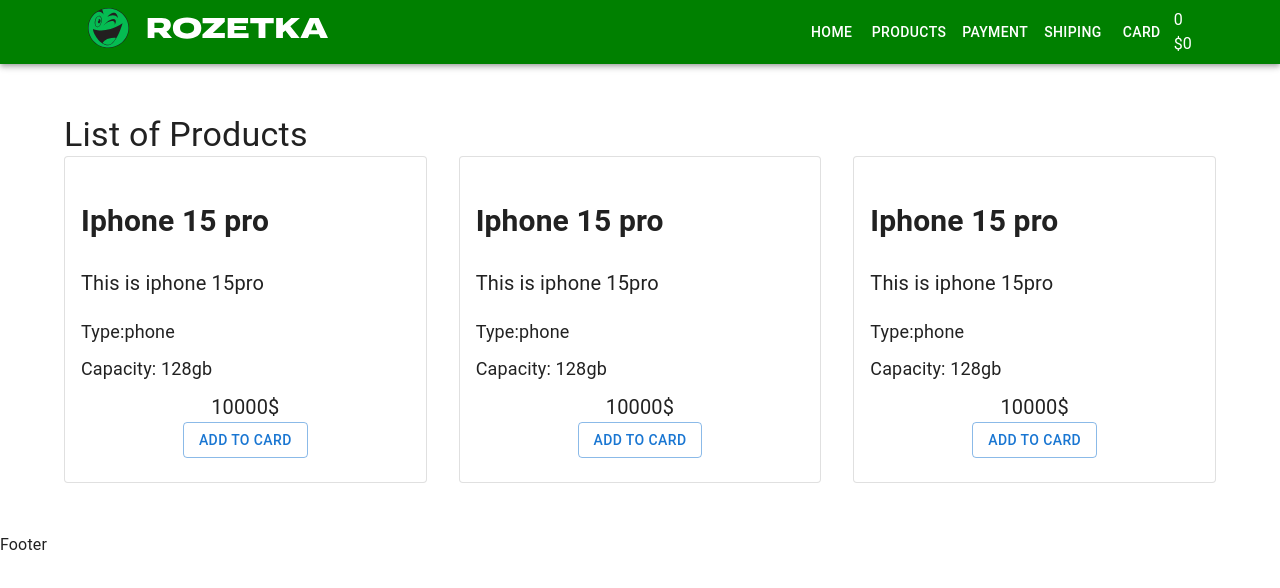
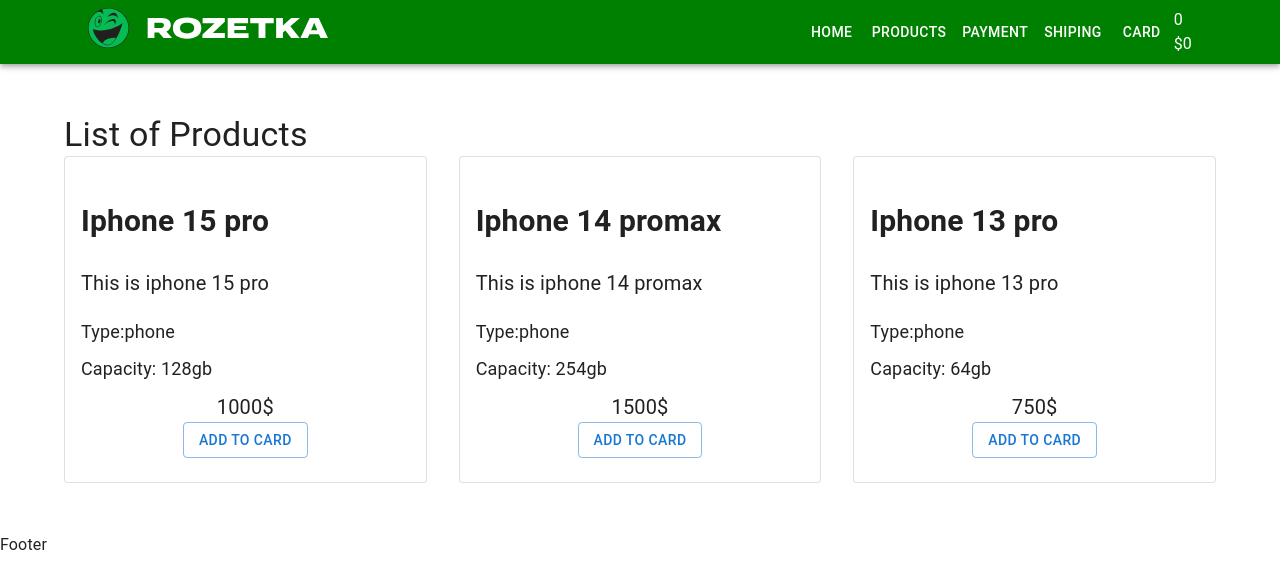
Before and after one commit to Olyabyalik/react25.09, a React (Create React App) app: page / in a window 1280 px wide. Shown: the top 588 px of the page. Built offline with nearby package versions, Linux system fonts and the light colour scheme.

Commit message:
added new products

```diff
--- a/src/components/Products/ProductList.tsx
+++ b/src/components/Products/ProductList.tsx
@@ -11,13 +11,31 @@
 
             <Grid container spacing={4}>
                 <Grid item xs={12} sm={6} md={4}>
-                    <ProductListItem />
+                    <ProductListItem
+                        title="Iphone 15 pro"
+                        description="This is iphone 15 pro"
+                        capacity="128"
+                        type="phone"
+                        price={1000}
+                    />
                 </Grid>
                 <Grid item xs={12} sm={6} md={4}>
-                    <ProductListItem />
+                    <ProductListItem
+                        title="Iphone 14 promax"
+                        description="This is iphone 14 promax"
+                        capacity="254"
+                        type="phone"
+                        price={1500}
+                    />
                 </Grid>
                 <Grid item xs={12} sm={6} md={4}>
-                    <ProductListItem />
+                    <ProductListItem
+                        title="Iphone 13 pro"
+                        description="This is iphone 13 pro"
+                        capacity="64"
+                        type="phone"
+                        price={750}
+                    />
                 </Grid>
             </Grid>
         </>
--- a/src/components/Products/ProductListItem.tsx
+++ b/src/components/Products/ProductListItem.tsx
@@ -1,16 +1,28 @@
 import { Button, Card, CardContent } from '@mui/material'
 import './ProductListItem.css'
 
-type Props = {}
-const ProductListItem = (props: Props) => {
+type ProductListItemType = {
+    title: string
+    description: string
+    type: string
+    capacity: string
+    price: number
+}
+const ProductListItem = ({
+    title,
+    description,
+    type,
+    capacity,
+    price,
+}: ProductListItemType) => {
     return (
         <Card className="product-list-item" variant="outlined">
             <CardContent>
-                <h2 className="product-title">Iphone 15 pro</h2>
-                <p className="product-description">This is iphone 15pro</p>
-                <div className="product-features">Type:phone</div>
-                <div className="product-features">Capacity: 128gb</div>
-                <div className="product-price">10000$</div>
+                <h2 className="product-title">{title}</h2>
+                <p className="product-description">{description}</p>
+                <div className="product-features">Type:{type}</div>
+                <div className="product-features">Capacity: {capacity}gb</div>
+                <div className="product-price">{price}$</div>
 
                 <div className="btns-wrap">
                     <Button variant="outlined">Add to card</Button>
```
